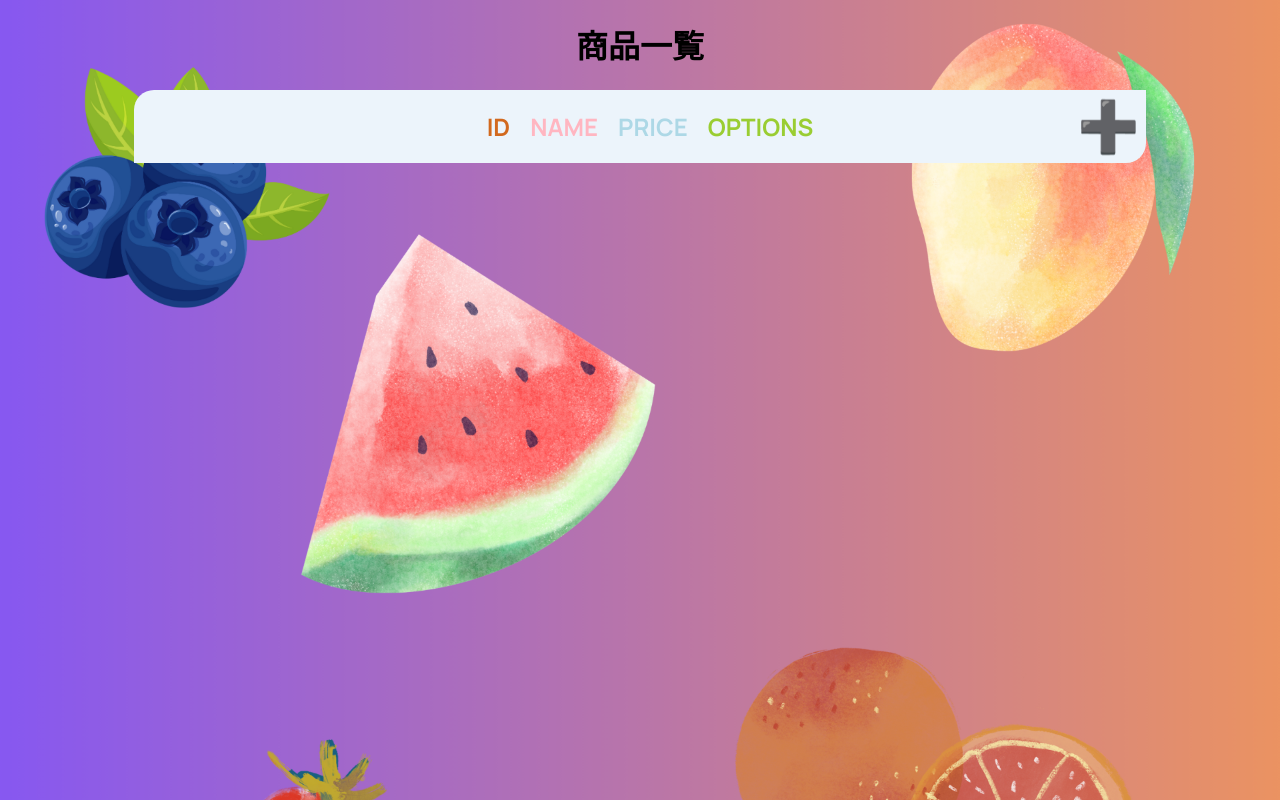
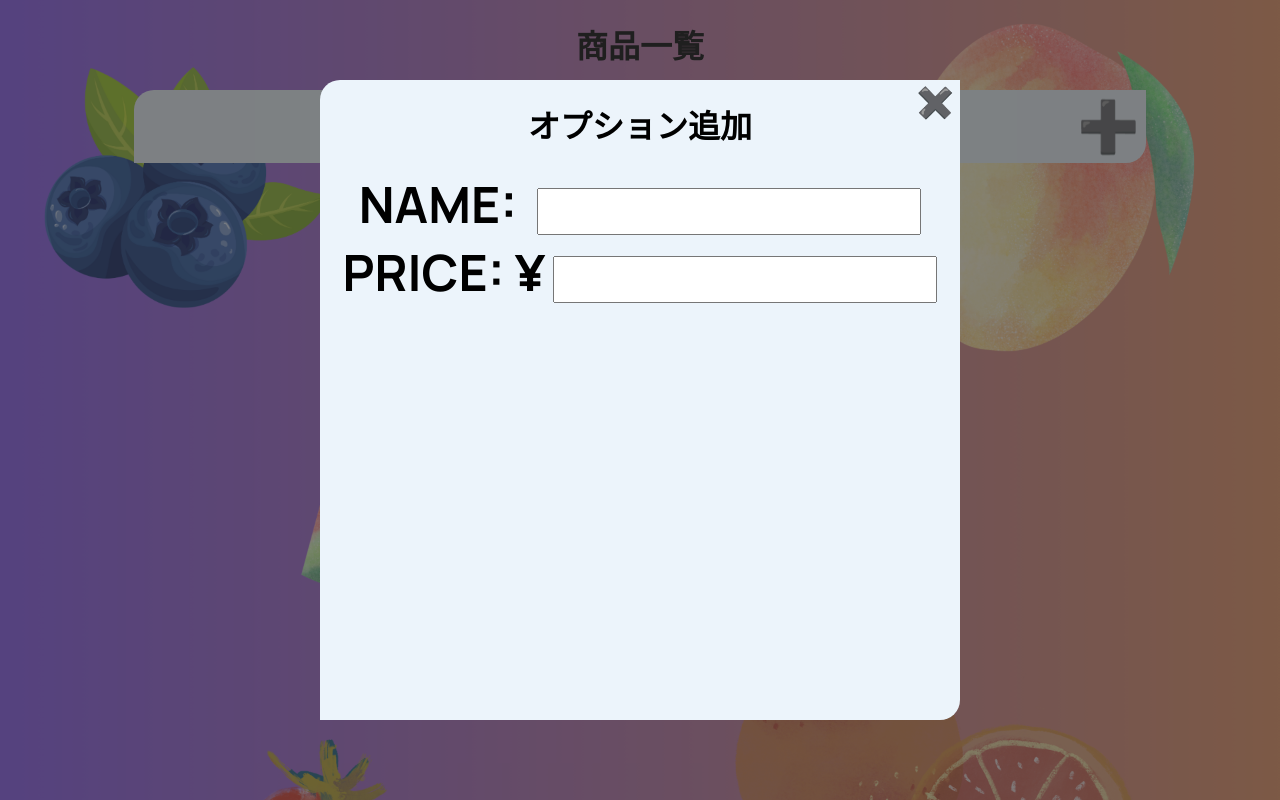
Before and after one commit to Nfolio567/Order, a Flask app: page /dashboard in a window 1280 px wide. Run offline with Flask 3, Linux system fonts and the light colour scheme; the visitor is signed in with stand-in values (Sample User, id 1); data that the repository does not hold is empty; some libraries are stand-ins or nearby versions.

Commit message:
organization

```diff
--- a/static/admin.css
+++ b/static/admin.css
@@ -17,11 +17,13 @@ body {
 
 .flash {
   transform: translateY(0);
+  opacity: 1;
   transition: 0.3s ease-in-out;
 }
 
 .flash-hiden {
   transform: translateY(-30px);
+  opacity: 0;
   transition: 0.3s ease-in-out;
 }
 
@@ -72,7 +74,7 @@ body {
   background-color: transparent;
 }
 
-.add-products {
+.add-window {
   position: fixed;
   display: flex;
   flex-direction: column;
@@ -87,7 +89,7 @@ body {
   border-radius: 20px 0 / 20px 0;
 }
 
-.add-products-background {
+.add-background {
   position: fixed;
   background-color: rgba(53, 53, 53, 0.6);
   top: 0;
@@ -141,7 +143,7 @@ body {
   justify-content: center;
 }
 
-.open-add-selecter {
+.open-add-selector {
   position: absolute;
   right: 0;
   background-color: transparent;
--- a/static/admin.js
+++ b/static/admin.js
@@ -8,6 +8,10 @@ var __awaiter = (this && this.__awaiter) || function (thisArg, _arguments, P, ge
         step((generator = generator.apply(thisArg, _arguments || [])).next());
     });
 };
+const moneyFormatter = Intl.NumberFormat('ja-JP', {
+    style: 'currency',
+    currency: 'JPY'
+});
 window.addEventListener("DOMContentLoaded", () => __awaiter(void 0, void 0, void 0, function* () {
     try {
         const res = yield fetch("/api/products");
@@ -15,18 +19,13 @@ window.addEventListener("DOMContentLoaded", () => __awaiter(void 0, void 0, void
         console.log(datas.length);
         const productsElement = document.getElementById("products");
         if (productsElement) {
-            const moneyFormatter = Intl.NumberFormat('ja-JP', {
-                style: 'currency',
-                currency: 'JPY'
-            });
             datas.forEach((data) => {
-                const formatedPrice = moneyFormatter.format(data.price);
                 productsElement.insertAdjacentHTML("beforeend", `<div class="product">
             <div style="display: flex; align-items: center;">
               <h1 class="id">${data.id}: </h1>
               <h2 class="product-name">${data.name}</h2>
             </div>
-            <h2 class="product-price">${formatedPrice}</h2>
+            <h2 class="product-price">${moneyFormatter.format(data.price)}</h2>
             <h2 class="product-options">${data.options}</h2>
           </div>`);
             });
@@ -36,25 +35,32 @@ window.addEventListener("DOMContentLoaded", () => __awaiter(void 0, void 0, void
         console.error(e);
     }
 }));
-const openAddSelecter = document.getElementById("open-add-selecter");
-openAddSelecter === null || openAddSelecter === void 0 ? void 0 : openAddSelecter.addEventListener('click', () => {
+const openAddSelector = document.getElementById("open-add-selector");
+let selectorTogle = false;
+openAddSelector === null || openAddSelector === void 0 ? void 0 : openAddSelector.addEventListener('click', () => {
+    selectorTogle = !selectorTogle;
     const addSelecter = document.getElementById("add-select-diarog");
-    if (addSelecter)
+    if (addSelecter) {
+        if (selectorTogle)
             addSelecter.className = "add-select-diarog"; // セレクター表示
+        else
+            addSelecter.className = "hidden";
+    }
 });
 const addButtonProduct = document.getElementById("add-button-product");
-console.log(addButtonProduct);
 addButtonProduct === null || addButtonProduct === void 0 ? void 0 : addButtonProduct.addEventListener('click', () => __awaiter(void 0, void 0, void 0, function* () {
     const addSelecter = document.getElementById("add-select-diarog");
-    if (addSelecter)
+    if (addSelecter) {
+        selectorTogle = false;
         addSelecter.className = "hidden"; // セレクター非表示
+    }
     const res = yield fetch('/api/options');
     const datas = yield res.json();
     const options = document.getElementById("options");
-    const add = document.getElementById("add");
+    const add = document.getElementById("add-products");
     if (options && add) {
         options.innerHTML = "";
-        add.className = "add-products-background";
+        add.className = "add-background";
         datas.forEach((data) => {
             options.innerHTML +=
                 `<div>
@@ -66,7 +72,7 @@ addButtonProduct === null || addButtonProduct === void 0 ? void 0 : addButtonPro
         });
     }
 }));
-const closeAdd = document.getElementById("close-add");
+const closeAdd = document.getElementById("close-add-products");
 closeAdd === null || closeAdd === void 0 ? void 0 : closeAdd.addEventListener("click", closeAddWindow); // 商品追加ウィンドウ閉じる
 const addCheckBotton = document.getElementById("add-check-button");
 addCheckBotton === null || addCheckBotton === void 0 ? void 0 : addCheckBotton.addEventListener("click", () => {
@@ -76,7 +82,7 @@ addCheckBotton === null || addCheckBotton === void 0 ? void 0 : addCheckBotton.a
         closeAddWindow();
         const addCheck = document.getElementById("add-check");
         if (addCheck)
-            addCheck.className = "add-products-background";
+            addCheck.className = "add-background";
         const checkContainer = document.getElementById("check-container");
         if (checkContainer)
             checkContainer.innerHTML =
@@ -106,9 +112,9 @@ addCheckBotton === null || addCheckBotton === void 0 ? void 0 : addCheckBotton.a
     `;
         const cancel = document.getElementById("add-cancel");
         cancel === null || cancel === void 0 ? void 0 : cancel.addEventListener('click', () => {
-            const add = document.getElementById("add");
+            const add = document.getElementById("add-products");
             if (add)
-                add.className = "add-products-background";
+                add.className = "add-background";
             closeAddCheckWindow();
         });
         const addSubmit = document.getElementById("add-submit");
@@ -145,15 +151,14 @@ addCheckBotton === null || addCheckBotton === void 0 ? void 0 : addCheckBotton.a
                     const productsElement = document.getElementById("products");
                     const newProduct = data.newContent;
                     if (productsElement) {
-                        productsElement.innerHTML +=
-                            `<div class="product">
+                        productsElement.insertAdjacentHTML("beforeend", `<div class="product">
                 <div style="display: flex; align-items: center;">
                   <h1 class="id">${newProduct.id}: </h1>
                   <h2 class="product-name">${newProduct.name}</h2>
                 </div>
-              <h2 class="product-price">${newProduct.price}</h2>
+                <h2 class="product-price">${moneyFormatter.format(newProduct.price)}</h2>
                 <h2 class="product-options">${newProduct.options}</h2>
-            </div>`;
+              </div>`);
                     }
                 }
             }
@@ -169,7 +174,10 @@ function closeAddCheckWindow() {
         addhCheck.className = "hidden";
 }
 function closeAddWindow() {
-    const add = document.getElementById("add");
+    const add = document.getElementById("add-products");
     if (add)
         add.className = "hidden";
 }
+const addButtonOptions = document.getElementById("add-button-options");
+addButtonOptions === null || addButtonOptions === void 0 ? void 0 : addButtonOptions.addEventListener('click', () => {
+});
--- a/templates/dashboard.html
+++ b/templates/dashboard.html
@@ -10,9 +10,9 @@
   <div id="flash" class="flash-style flash-hiden"></div>
   <h1 class="title">商品一覧</h1>
 
-  <div id="add" class="hidden">
-    <button id="close-add" class="add-close">✖️</button>
-    <div id="add-products" class="add-products">
+  <div id="add-products" class="hidden">
+    <button id="close-add-products" class="add-close">✖️</button>
+    <div class="add-window">
       <h1>商品追加</h1>
       <input type="hidden" name="csrf_token" value="{{ csrf_token() }}">
       <div>
@@ -22,7 +22,7 @@
       </div>
       <div>
         <label style="font-size: 50px; font-weight: bold;">PRICE:&nbsp;¥
-          <input style="width: 60%; font-size: 30px;" type="number" name="product-price">
+          <input style="width: 60%; font-size: 30px;" type="number" name="product-price" min="0" max="10000">
         </label>
       </div>
       <div id="options" class="options"></div>
@@ -31,9 +31,22 @@
   </div>
 
 
+  <div id="add-options" class="add-background">
+    <button id="close-add" class="add-close">✖️</button>
+    <div class="add-window">
+      <h1>オプション追加</h1>
+      <label style="font-size: 50px; font-weight: bold;">NAME:&nbsp;
+        <input style="width: 60%; font-size: 30px;" type="text" name="option-name">
+      </label>
+      <label style="font-size: 50px; font-weight: bold;">PRICE:&nbsp;¥
+        <input style="width: 60%; font-size: 30px;" type="number" name="option-price" min="0" max="10000">
+      </label>
+    </div>
+  </div>
+
+
   <div id="add-check" class="hidden">
     <div id="check-container" class="add-check-content">
-
     </div>
   </div>
 
@@ -43,12 +56,12 @@
     <h2 style="color: #ffb6c1;">NAME</h2>
     <h2 style="color: #add8e6;">PRICE</h2>
     <h2 style="color: #9acd32;">OPTIONS</h2>
-    <button id="open-add-selecter" class="open-add-selecter">➕</button>
+    <button id="open-add-selector" class="open-add-selector">➕</button>
   </div>
   <div id="products" class="admin-container">
     <div id="add-select-diarog" class="hidden">
       <button id="add-button-product" class="diarog-content">商品追加</button>
-      <button class="diarog-content">オプション追加</button>
+      <button id="add-button-options" class="diarog-content">オプション追加</button>
     </div>
   </div>
 
```
Also changed, not shown: static/admin.ts (+35 -21 lines). Lines whose indentation alone changed are shown as unchanged.
